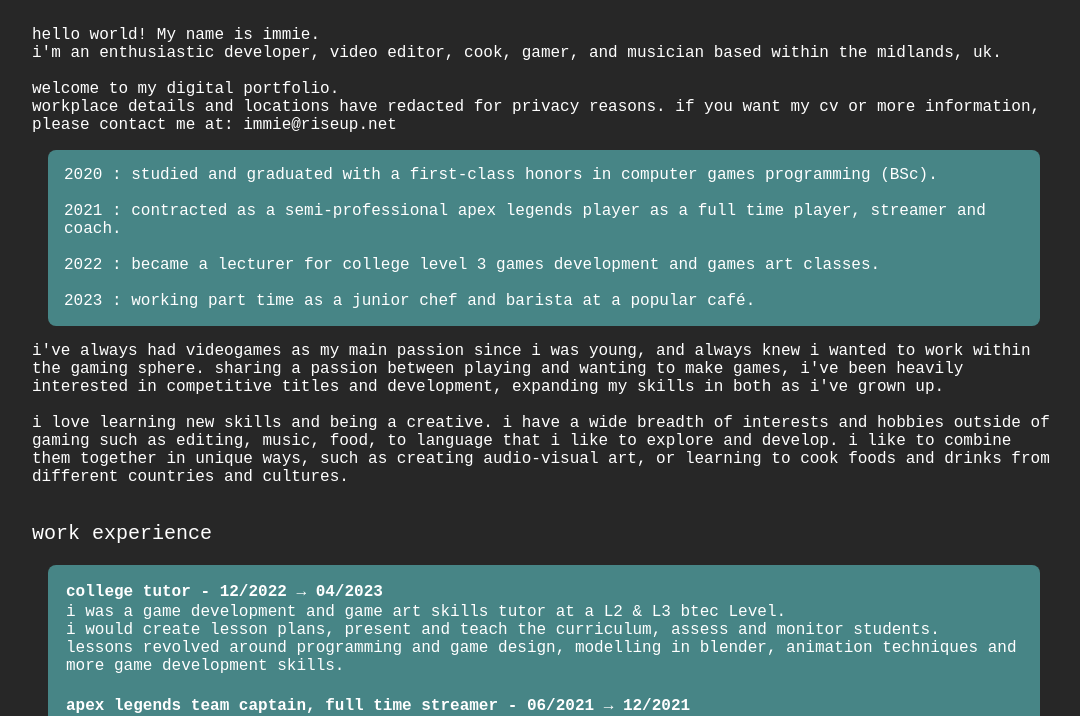
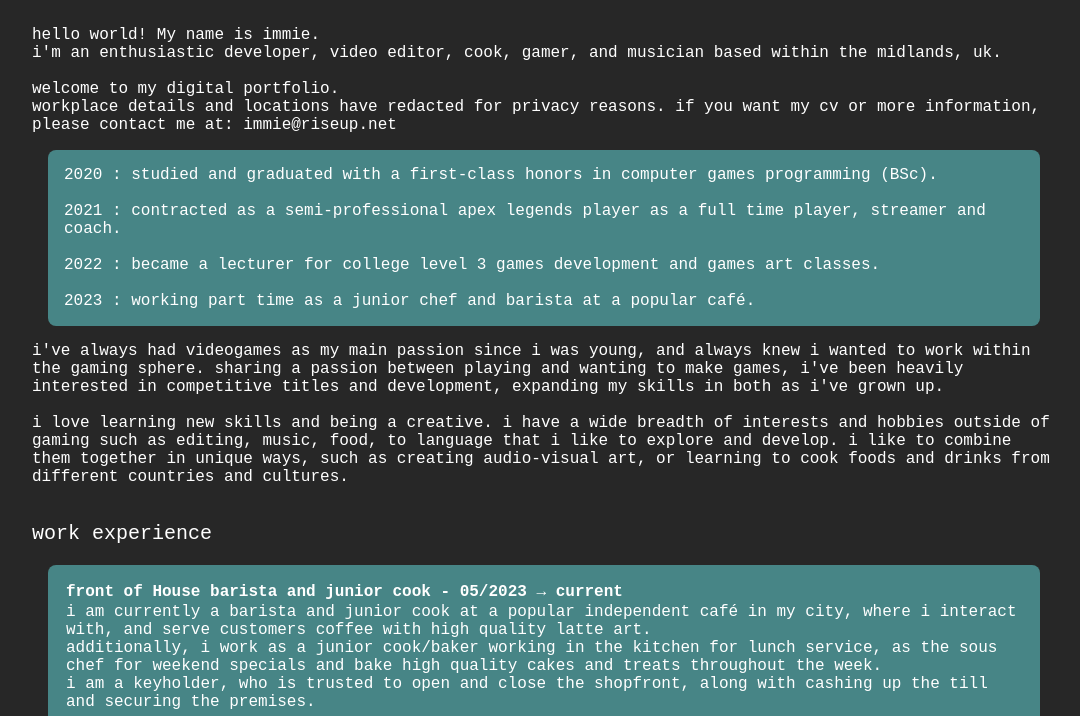
Before and after one commit to im-e/immie.dev, a plain HTML site: page index.html in a window 1280 px wide. Shown: the part 182-898 px from the top of the page, without its empty margins (96-1176 px from the left). Drawn offline with Linux system fonts and the light colour scheme.

Commit message:
updated current working information

```diff
--- a/index.html
+++ b/index.html
@@ -43,6 +43,13 @@
     <div class="experience">
         <h3>work experience</h3>
         <div class="exp-group">
+            <h4>front of House barista and junior cook - 05/2023 → current</h4>
+            <p>
+                i am currently a barista and junior cook at a popular independent café in my city, where i interact with, and serve customers coffee with high quality latte art.
+                <br>additionally, i work as a junior cook/baker working in the kitchen for lunch service, as the sous chef for weekend specials and bake high quality cakes and treats throughout the week.
+                <br>i am a keyholder, who is trusted to open and close the shopfront, along with cashing up the till and securing the premises.
+            </p>
+            <br>
             <h4>college tutor - 12/2022 → 04/2023</h4>
             <p>
                 i was a game development and game art skills tutor at a L2 & L3 btec Level.
--- a/src/index.css
+++ b/src/index.css
@@ -2,6 +2,10 @@
 *
 {
     font-family: 'Source Code Pro', monospace;
+}
+
+html{
+    min-height: 100vh;
 }
 
 img {
@@ -13,7 +17,7 @@ body {
     background-color:rgb(39, 39, 39);
     display: flex;
     flex-direction: column;
-    height: 100vh;
+    height: 100%;
     margin: 0;
     padding: 0;
 }
```
